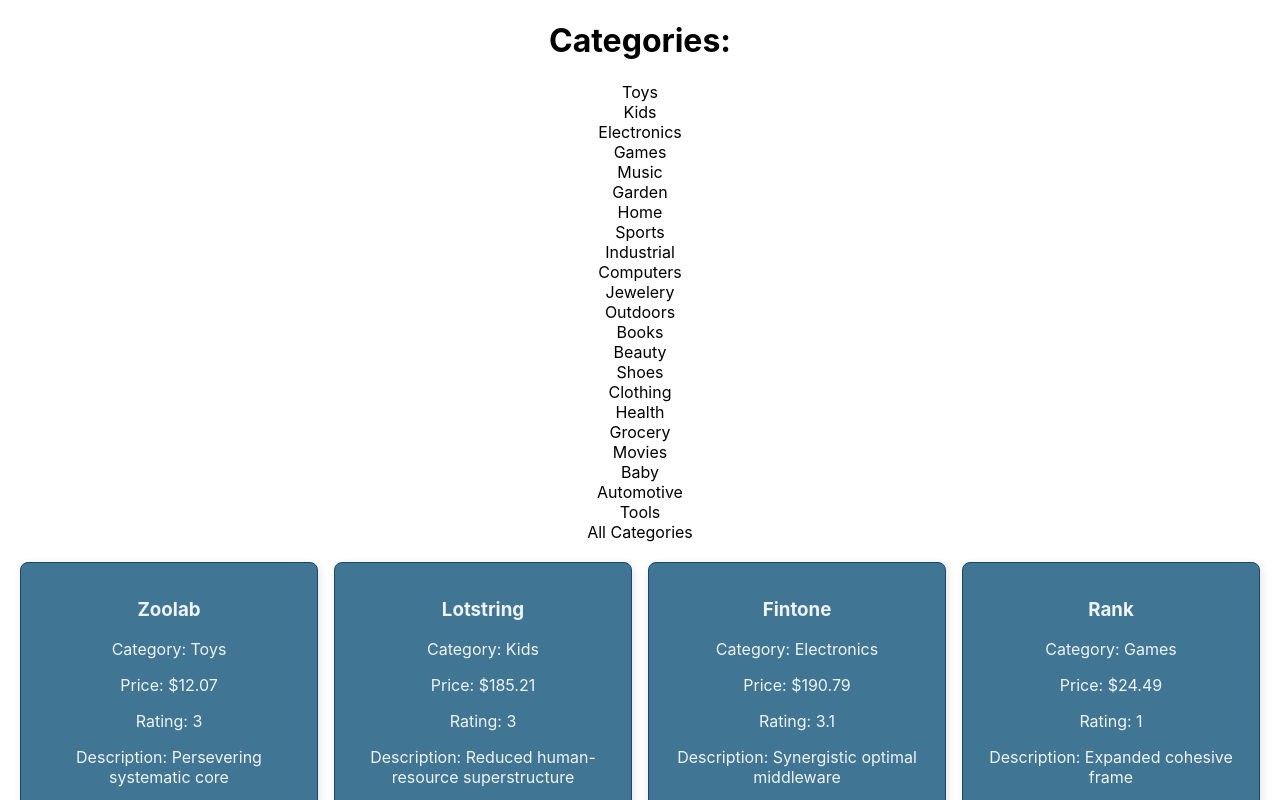
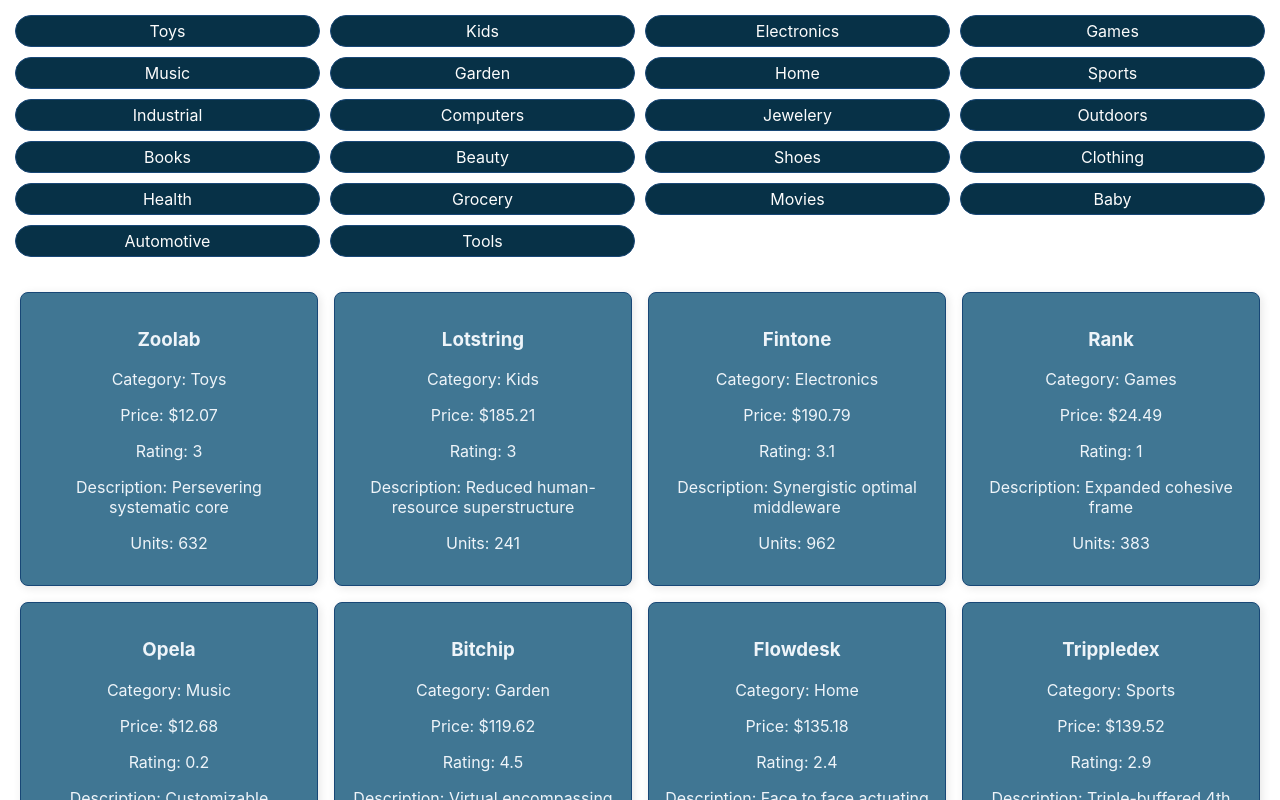
Before and after one commit to xcbhx/react-product-list, a React (Create React App) app: page / in a window 1280 px wide. Shown: the top 800 px of the page. Built offline with nearby package versions, Linux system fonts and the light colour scheme.

Commit message:
edited CategoryButton css

```diff
--- a/src/App.js
+++ b/src/App.js
@@ -6,12 +6,10 @@ import ProductCard from './Component/ProductCard/ProductCard';
 function App() {
   return (
     <div className="App">
-      <h1>Categories:</h1>
-      <div>
+      <div className='CategoryGrid'>
         {uniqueWords.map((category) => (
           <CategoryButton key={category} category={category} />
         ))}
-        <CategoryButton key='all' category='All Categories' />
       </div>
       <div className='ProductGrid'>
         {data.map((product) => {
--- a/src/Component/CategoryButton/CategoryButton.css
+++ b/src/Component/CategoryButton/CategoryButton.css
@@ -1,5 +1,18 @@
 .CategoryButton {
-  padding: '10px 20px';
-  margin: '5px';
-  border-radius: '5px';
+  border: 1px solid #184776;
+  border-radius: 20px;
+  padding: 5px;
+  background-color: #073147;
+  color: rgb(252, 252, 252);
 }
+
+.CategoryGrid {
+  display: grid;
+  grid-template-columns: repeat(auto-fit, minmax(250px, 1fr));
+  gap: 10px;
+  padding: 15px;
+}
+
+.CategoryButton:hover {
+  transform: scale(1.05);
+}
--- a/src/Component/CategoryButton/CategoryButton.jsx
+++ b/src/Component/CategoryButton/CategoryButton.jsx
@@ -1,3 +1,4 @@
+import './CategoryButton.css'
 
 function CategoryButton({ category }) {
   return (
```
